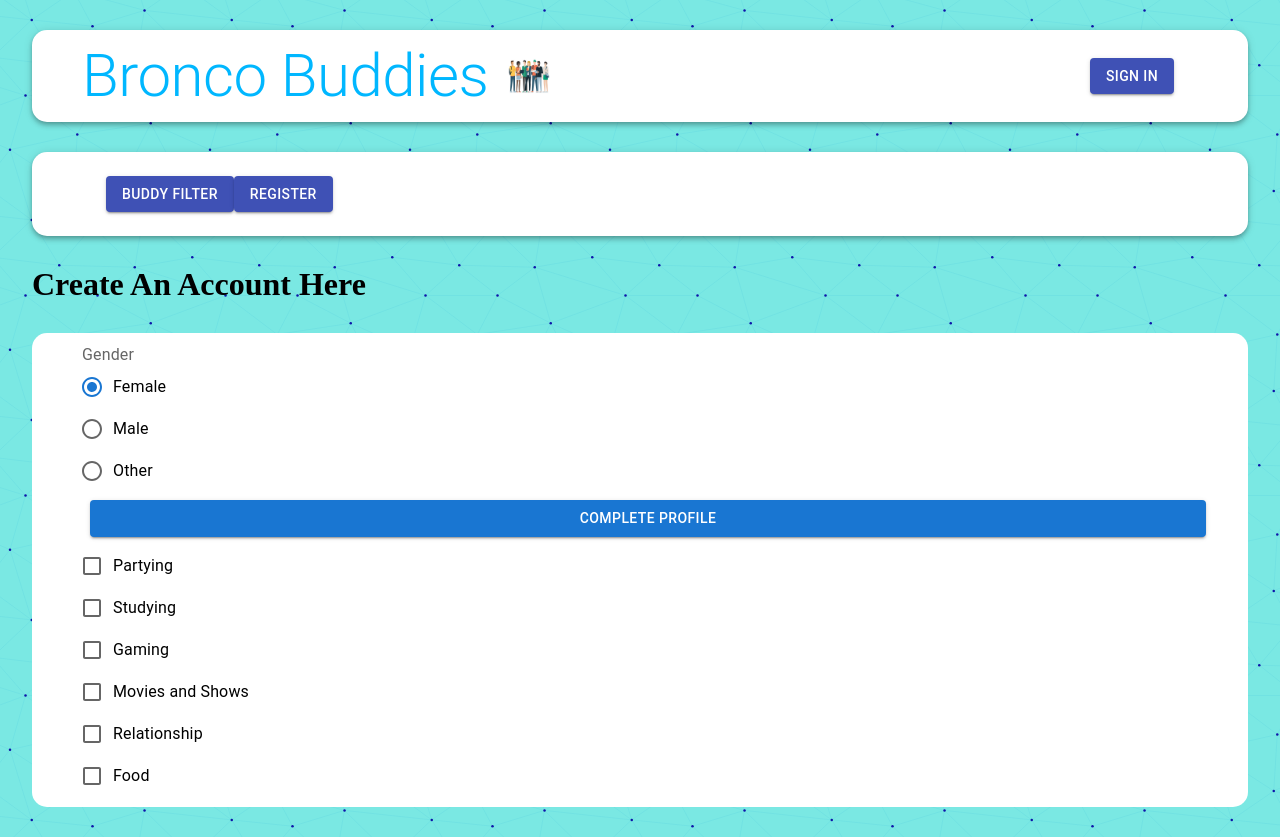
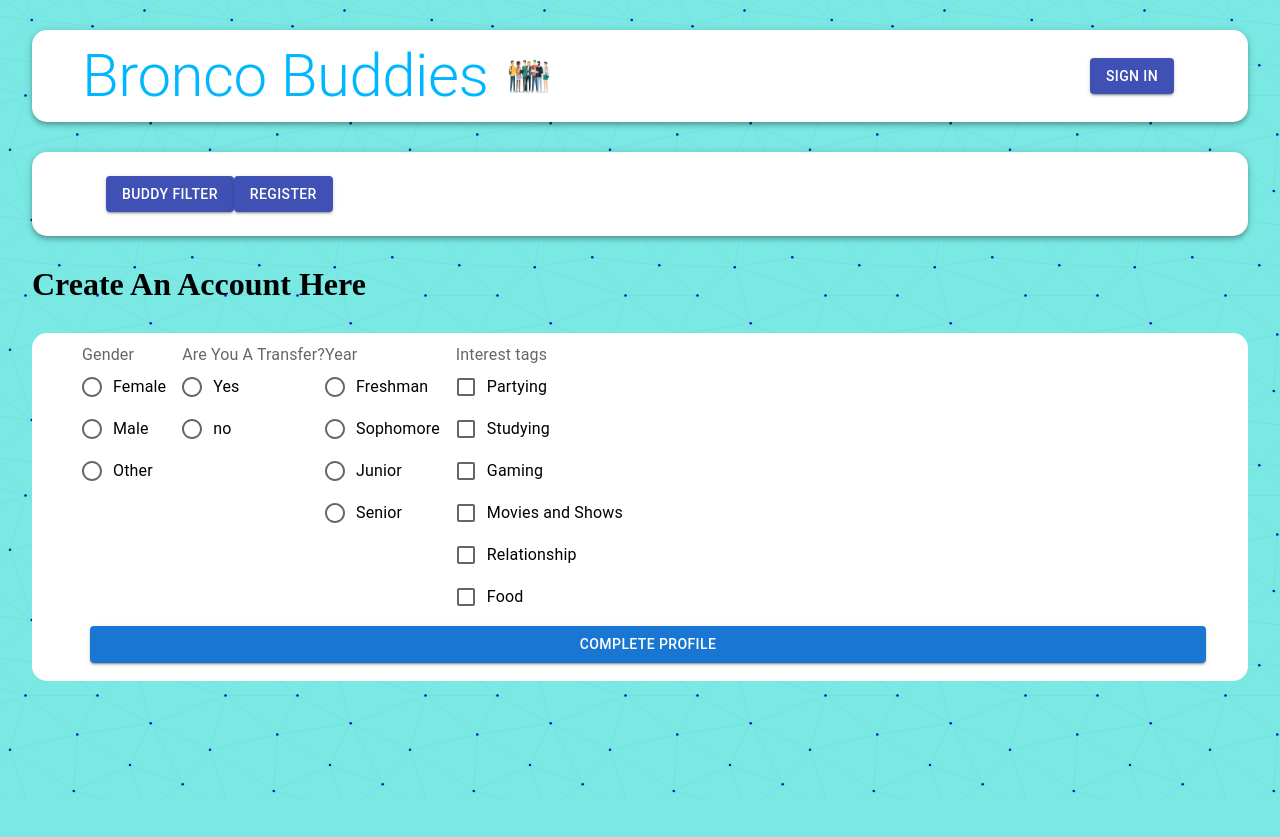
Before and after one commit to gitgudorgitrekt/BroncoBuddies, a React (Create React App) app in the folder my-app/: page /tags in a window 1280 px wide. After the commit the page ends 800 px from the top, so only its background shows below. Built offline with nearby package versions, Linux system fonts and the light colour scheme.

Commit message:
Update Tags.js

```diff
--- a/my-app/src/components/Tags/Tags.js
+++ b/my-app/src/components/Tags/Tags.js
@@ -19,17 +19,31 @@ const Auth = () => {
                 <Box sx={{ background: 'white' }} className={classes.LoginBox}>
                     <FormControl component="fieldset">
                         <FormLabel component="legend">Gender</FormLabel>
-                            <RadioGroup aria-label="gender" defaultValue="female" name="radio-buttons-group">
+                            <RadioGroup aria-label="gender" name="radio-buttons-group">
                                 <FormControlLabel value="female" control={<Radio />} label="Female" />
                                 <FormControlLabel value="male" control={<Radio />} label="Male" />
                                 <FormControlLabel value="other" control={<Radio />} label="Other" />
                             </RadioGroup>
                     </FormControl>
-                    <FormControl fullWidth sx={{ m: 1 }}>
-                            <Button variant="contained">Complete Profile</Button>
+                    <FormControl component="fieldset">
+                        <FormLabel component="legend">Are You A Transfer?</FormLabel>
+                            <RadioGroup aria-label="transfer" name="radio-buttons-group">
+                                <FormControlLabel value="yes" control={<Radio />} label="Yes" />
+                                <FormControlLabel value="no" control={<Radio />} label="no" />
+                            </RadioGroup>
+                    </FormControl>
+                    <FormControl component="fieldset">
+                        <FormLabel component="legend">Year</FormLabel>
+                            <RadioGroup aria-label="Year" name="radio-buttons-group">
+                                <FormControlLabel value="freshman" control={<Radio />} label="Freshman" />
+                                <FormControlLabel value="sophomore" control={<Radio />} label="Sophomore" />
+                                <FormControlLabel value="junior" control={<Radio />} label="Junior" />
+                                <FormControlLabel value="senior" control={<Radio />} label="Senior" />
+                            </RadioGroup>
                     </FormControl>
                     <FormControl>
                         <FormGroup>
+                            <FormLabel component="legend">Interest tags</FormLabel>
                                 <FormControlLabel control={<Checkbox />} label="Partying" />
                                 <FormControlLabel control={<Checkbox />} label="Studying" />
                                 <FormControlLabel control={<Checkbox />} label="Gaming" />
@@ -38,6 +52,9 @@ const Auth = () => {
                                 <FormControlLabel control={<Checkbox />} label="Food" />
                         </FormGroup>
                     </FormControl>
+                    <FormControl fullWidth sx={{ m: 1 }}>
+                            <Button variant="contained">Complete Profile</Button>
+                    </FormControl>
                 </Box>
             </div>
         </div>
```
Lines whose indentation alone changed are shown as unchanged.
